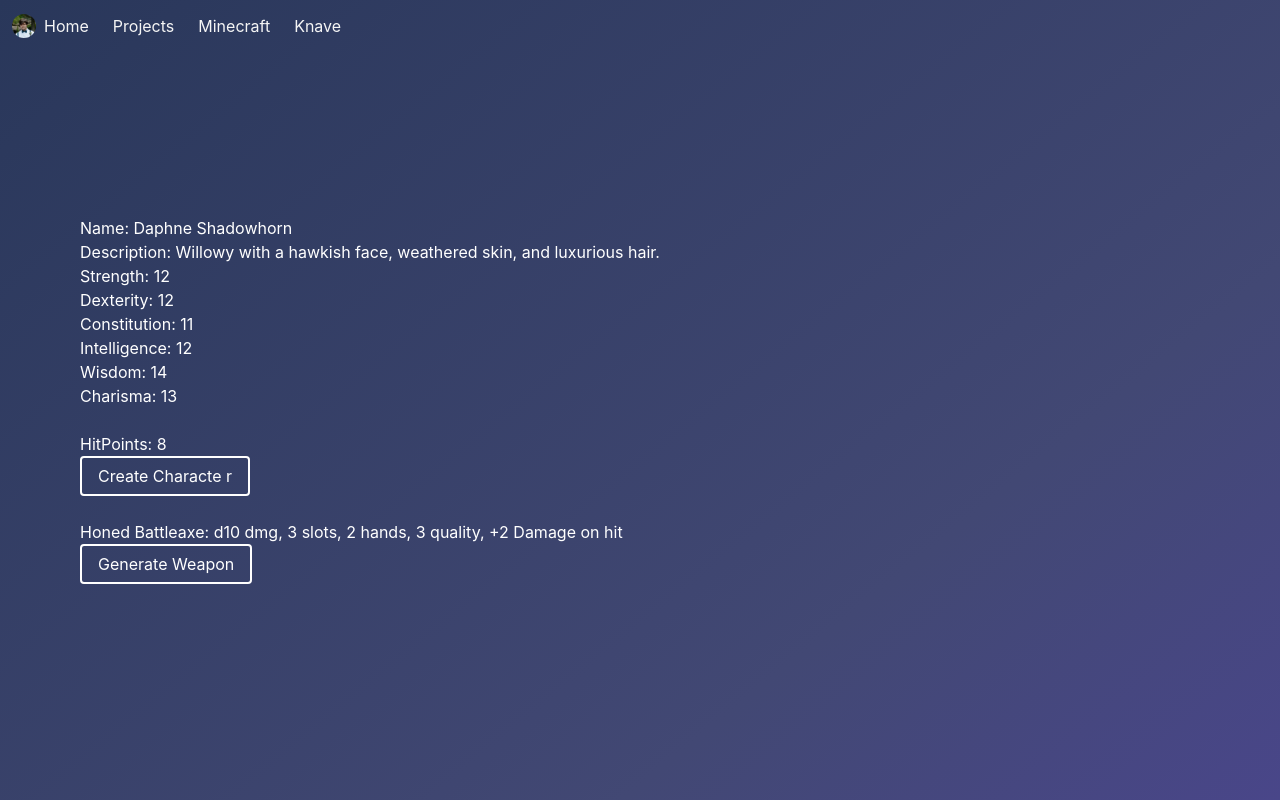
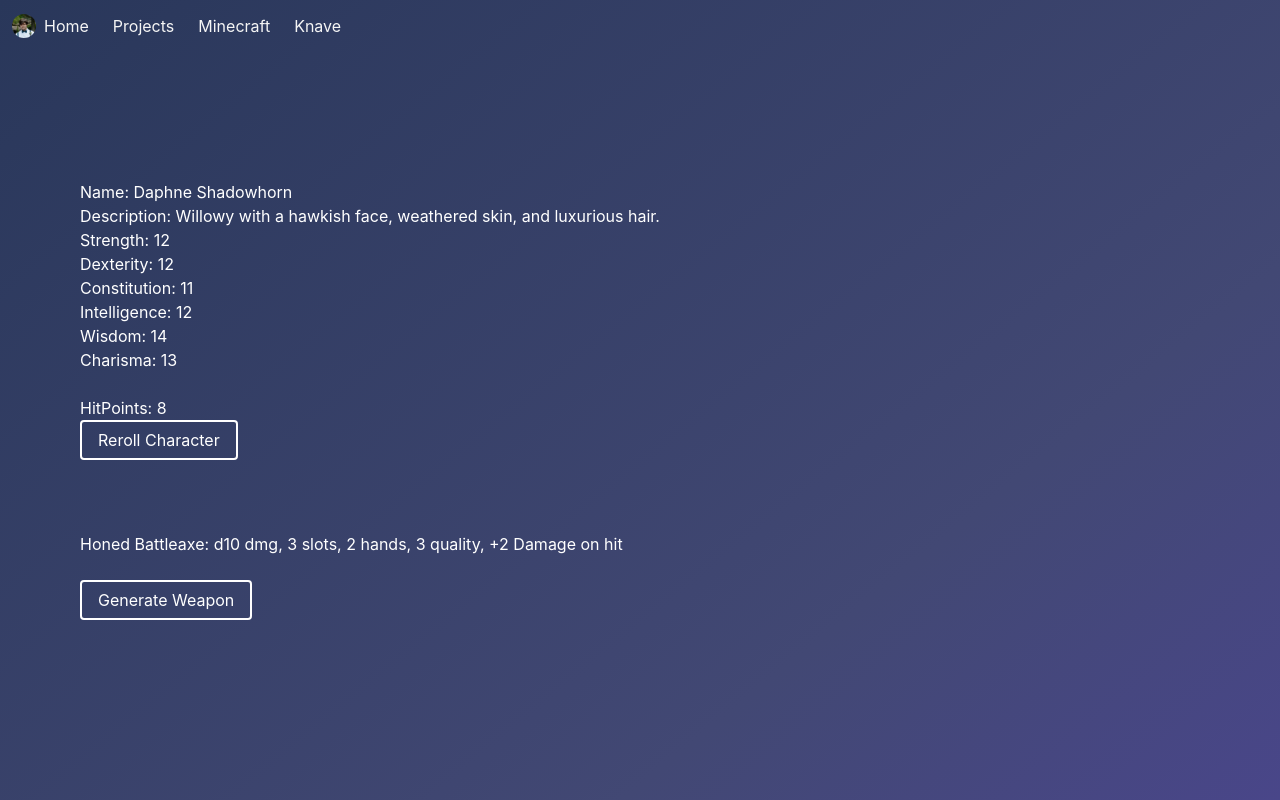
Before and after one commit to kgrubb/keligrubb.com, a Nuxt app: page /knave in a window 1280 px wide. Built offline with nearby package versions, Linux system fonts and the light colour scheme.

Commit message:
cleanup component for knave gen

```diff
--- a/components/Knave.vue
+++ b/components/Knave.vue
@@ -14,11 +14,14 @@
         <p>HitPoints: {{ HitPoints }}</p>
         <button
           class="button is-primary is-inverted is-outlined"
-          @click="genCharacter()">Create Characte
-        r</button>
+          @click="genCharacter()">Reroll Character
+        </button>
+        <br>
+        <br>
         <br>
         <br>
         <p> {{ randomWeapon }} </p>
+        <br>
         <button
           class="button is-primary is-inverted is-outlined"
           @click="genRandomWeapon()">Generate Weapon
@@ -134,7 +137,7 @@ export default {
           'Wispy',
         ],
       },
-      description: '',
+      Description: '',
       firstName: [
         'Adelaide',
         'Adrian',
```
